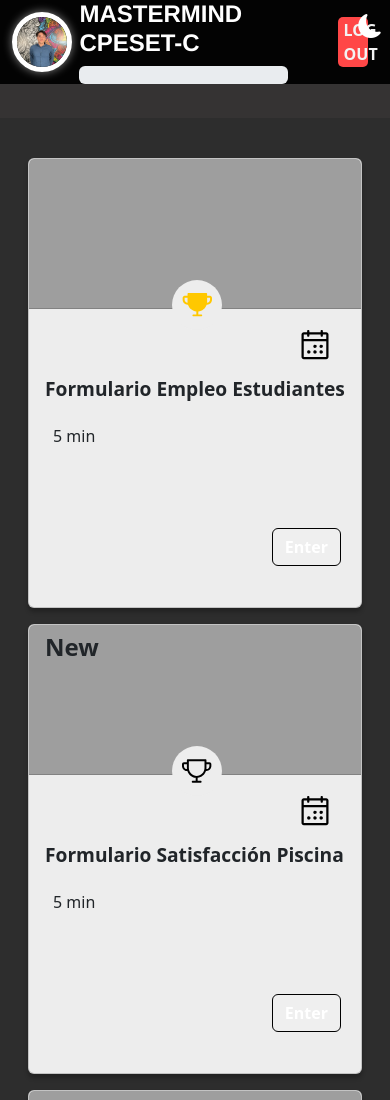
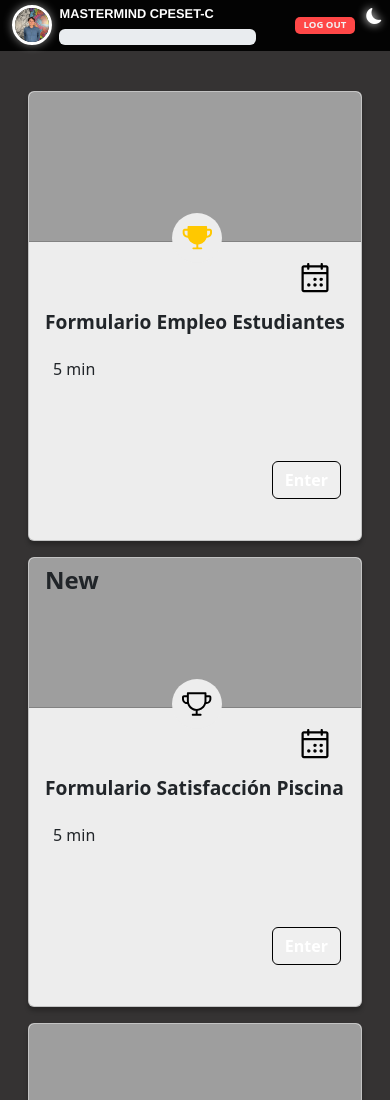
Before and after one commit to josephcheel/ft_form_frontend, a website built with Vite: page User/index.html in a window 390 px wide. Shown: the top 1100 px of the page. Built offline with nearby package versions, Linux system fonts and the light colour scheme.

Commit message:
fixed header component scalabillity

```diff
--- a/User/Forms/styles.css
+++ b/User/Forms/styles.css
@@ -2,7 +2,9 @@
 @import url('https://fonts.googleapis.com/css2?family=Inter:ital,opsz,wght@0,14..32,100..900;1,14..32,100..900&family=Oswald:wght@200..700&display=swap');
 
 .card-tall {
-	height: 400px;
+	height: 300px;
+	max-height: 300px;
+	min-height: 300px;
 	/* Set the height of the card */
 }
 
--- a/User/Header/header.css
+++ b/User/Header/header.css
@@ -14,13 +14,30 @@ header {
 
 user-forms {
     position: absolute; /* Allows positioning using top, left, right, bottom */
-    top: 14vh; /* Adjust to match the height of your header */
     left: 0;
+    top: 14vh;
     width: 100%; /* Match the width of the page */
     z-index: 5; /* Ensure it's above other content but below overlays */
-    background-color: #2d2d2d; /* Optional: Set a background color */
     color: white; /* Optional: Adjust text color */
     padding: 1rem; /* Optional: Add padding for content */
+}
+
+@media (max-width: 768px) {
+    user-forms {
+        top: 10vh;
+    }
+}
+
+@media (max-width: 576px) {
+    user-forms {
+        top: 8vh;
+    }
+}
+
+@media (max-width: 480px) {
+    user-forms {
+        top: 6vh;
+    }
 }
 
 
@@ -33,12 +50,81 @@ user-forms {
     text-transform: uppercase;
 }
 
+
 .rounded-circle {
     border-radius: 50%;
-    width: 80px;
+    width: 20%;
+    max-width: 80px;
+    min-width: 40px;
     border: 5px solid white;
     box-shadow: 0 0 10px rgba(255, 255, 255, 0.5);
 }
+
+/* Progress bar */
+.progress {
+    font-size: 0.8rem;
+}
+
+
+@media (max-width: 768px) {
+    header {
+        height: 10vh;
+    }
+
+    .user-title-name {
+        font-size: 1.2rem;
+    }
+
+    .rounded-circle {
+        width: 15%;
+        border: 4px solid white;
+    }
+
+    .progress {
+        font-size: 0.7rem;
+    }
+}
+
+@media (max-width: 576px) {
+    header {
+        height: 8vh;
+    }
+
+    .user-title-name {
+        font-size: 1rem;
+    }
+
+    .rounded-circle {
+        width: 10%;
+        border: 4px solid white;
+    }
+
+    .progress {
+        font-size: 0.6rem;
+    }
+}
+
+@media (max-width: 480px) {
+    header {
+        height: 6vh;
+    }
+
+    .user-title-name {
+        font-size: 0.8rem;
+    }
+
+    .rounded-circle {
+        width: 8%;
+        border: 3px solid white;
+    }
+
+    .progress {
+        font-size: 0.5rem;
+    }
+}
+
+
+
 
 .profile-container {
     display: flex;
@@ -50,10 +136,6 @@ user-forms {
     padding-right: 10vw;
 }
 
-/* Progress bar */
-.progress {
-    height: 50%;
-}
 
 .options-container {
     display: flex;
@@ -72,7 +154,11 @@ user-forms {
     border: none;
     cursor: pointer;
     font-weight: bold;
-    width: 60%;
+    font-size: 1rem;
+    width: 30%;
+    max-width: 100px;
+    min-width: 100px;
+    margin-right: 6vw;
 }
 
 .logout-btn:hover {
@@ -83,35 +169,67 @@ user-forms {
     outline: none;
 }
 
+
+@media (max-width: 768px) {
+    .logout-btn {
+        width: 25%;
+        max-width: 80px;
+        min-width: 80px;
+        font-size: 0.8rem;
+    }
+}
+
+@media (max-width: 576px) {
+    .logout-btn {
+        width: 20%;
+        max-width: 70px;
+        min-width: 70px;
+        font-size: 0.7rem;
+    }
+}
+
+@media (max-width: 480px) {
+    .logout-btn {
+        width: 15%;
+        max-width: 60px;
+        min-width: 60px;
+        font-size: 0.6rem;
+    }
+}
+
+
 .theme-icon {
     cursor: pointer;
-    font-size: 1.5rem;
+    font-size: 1rem;
     color: white;
     position: absolute;
     right: 2vw;
     top: 1vh;
+    z-index: 10;
+    /* add a shadow to the icon */
+    text-shadow: 0 0 10px rgba(255, 255, 255, 1);
+    /* add a transition effect */
+    /* remove the default focus effect */
+    outline: none;
+    /* postion at center */
+    display: flex;
+    justify-content: center;
+    align-items: center;
+
+    /* add a transition effect */
+    transition: all 0.3s ease;
+
 }
 
-@media screen and (max-width: 768px) {
-    header {
-        height: 10vh;
-    }
-
-    h1 {
-        font-size: 1.2rem;
-    }
-
-    .rounded-circle {
-        width: 80px;
-    }
+.theme-icon:hover {
+    color: #c7c7c7;
+    transform: scale(1.1);
 }
 
-@media screen and (max-width: 425px) {
-    h1 {
-        font-size: 1rem;
-    }
+.theme-icon:focus {
+    outline: none;
+}
 
-    .rounded-circle {
-        width: 60px;
-    }
+.theme-icon:active {
+    transform: scale(0.9);
 }
--- a/User/index.html
+++ b/User/index.html
@@ -13,7 +13,7 @@
 		body {
             background-color: #353333;
             width: 100%;
-            height: 100vh;
+            height: 100%;
             margin: 0;
             overflow: scroll;
         }
@@ -38,11 +38,10 @@
 			</div>
 		</div>
 
-		<div class="options-container">
-			<button class="logout-btn" onclick="logout()">LOG OUT</button>
-			<i class="bi bi-moon-fill theme-icon" id="darkModeIcon"></i>
-			<i class="bi bi-brightness-high-fill theme-icon d-none" id="lightModeIcon"></i>
-		</div>
+		<button class="logout-btn" onclick="logout()">LOG OUT</button>
+
+		<i class="bi bi-moon-fill theme-icon" id="darkModeIcon"></i>
+		<i class="bi bi-brightness-high-fill theme-icon d-none" id="lightModeIcon"></i>
 	</header>
 
 		<user-forms></user-forms>
```
Also changed, not shown: User/Forms/main.css (deleted).
